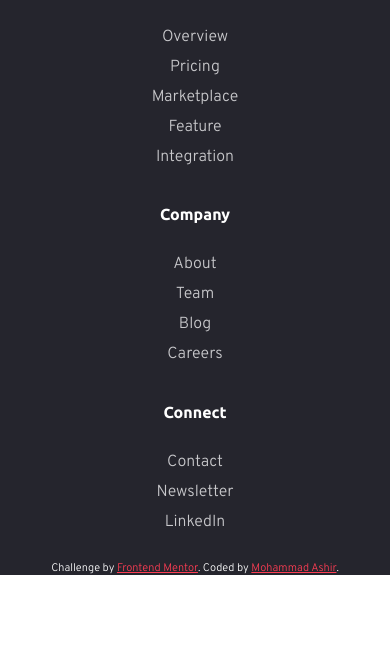
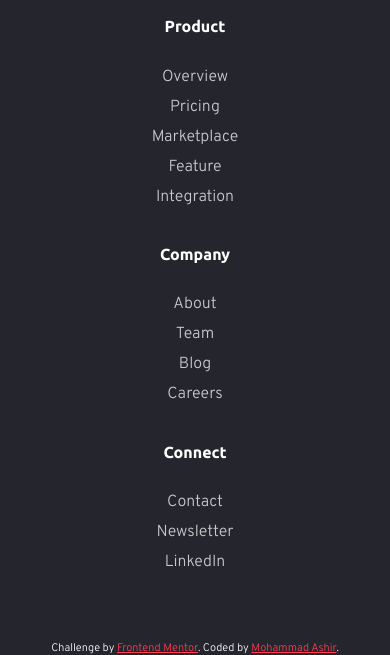
Before and after one commit to A-shir1/Blogr-landibg-page, a plain HTML site: page index.html in a window 390 px wide. Shown: the part 2761-3416 px from the top of the page. Before the commit the page ends 3336 px from the top, so only its background shows below. Drawn offline with Linux system fonts and the light colour scheme.

Commit message:
Resp test 1

```diff
--- a/styles.css
+++ b/styles.css
@@ -839,7 +839,7 @@ h4{
 
     footer{
         align-items: center;
-        height: 43rem;
+        height: 48rem;
 
     }
 
```
